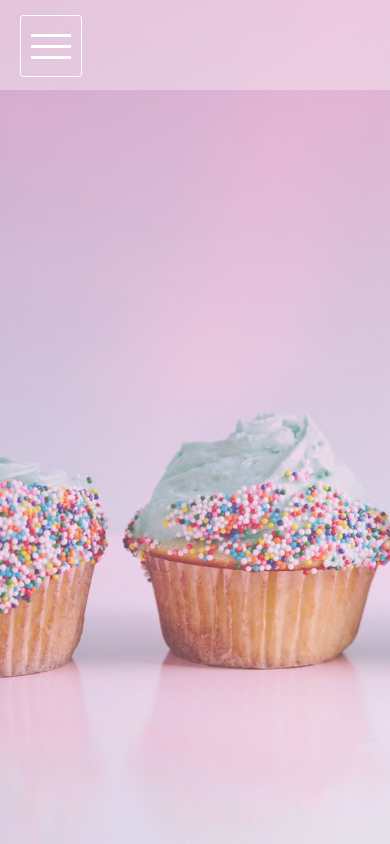
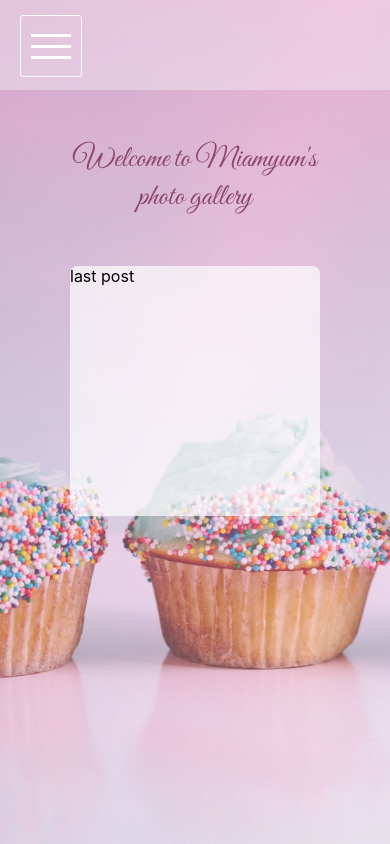
Before and after one commit to MilneS/miamyum, a React (Create React App) app: page / in a window 390 px wide. Built offline with nearby package versions, Linux system fonts and the light colour scheme.

Commit message:
added responsive home

```diff
--- a/src/pages/Home.js
+++ b/src/pages/Home.js
@@ -3,13 +3,13 @@ import classes from "./Home.module.css";
 const Home = () => {
   return (
     <div className={classes.container}>
-      {/* <p className={classes.title}>
+      <p className={classes.title}>
         Welcome to Miamyum's <br />
         photo gallery
       </p>
       <div className={classes.card}>
         <div className={classes.lastPost}>last post</div>
-      </div> */}
+      </div>
     </div>
   );
 };
--- a/src/pages/Home.module.css
+++ b/src/pages/Home.module.css
@@ -1,25 +1,50 @@
-.container{
+.container {
   display: flex;
   justify-content: center;
   flex-direction: column;
   align-items: center;
 }
 
-.title{
-    font-family: 'Great Vibes';
+.title {
+  font-family: "Great Vibes";
   font-size: 65px;
   color: rgb(139, 69, 105);
   margin-top: 80px;
   text-align: center;
   /* border: 1px solid red; */
-    width:600px;
-    padding:20px;
+  width: 600px;
+  padding: 20px;
   margin-bottom: 0px;
 }
-.card{
+.card {
   background-color: rgba(255, 255, 255, 0.678);
   height: 350px;
   width: 350px;
   margin-top: 50px;
   border-radius: 3%;
 }
+
+@media only screen and (max-width: 768px) {
+  .title {
+    font-size: 40px;
+    margin-top: 20px;
+    width: 400px;
+  }
+  .card {
+    height: 250px;
+    width: 250px;
+    margin-top: 20px;
+  }
+}
+@media only screen and (max-width: 480px) {
+  .title {
+    font-size: 30px;
+    margin-top: 30px;
+    width: 250px;
+  }
+  .card {
+    height: 250px;
+    width: 250px;
+    margin-top: 30px;
+  }
+}
```
Lines whose indentation alone changed are shown as unchanged.
